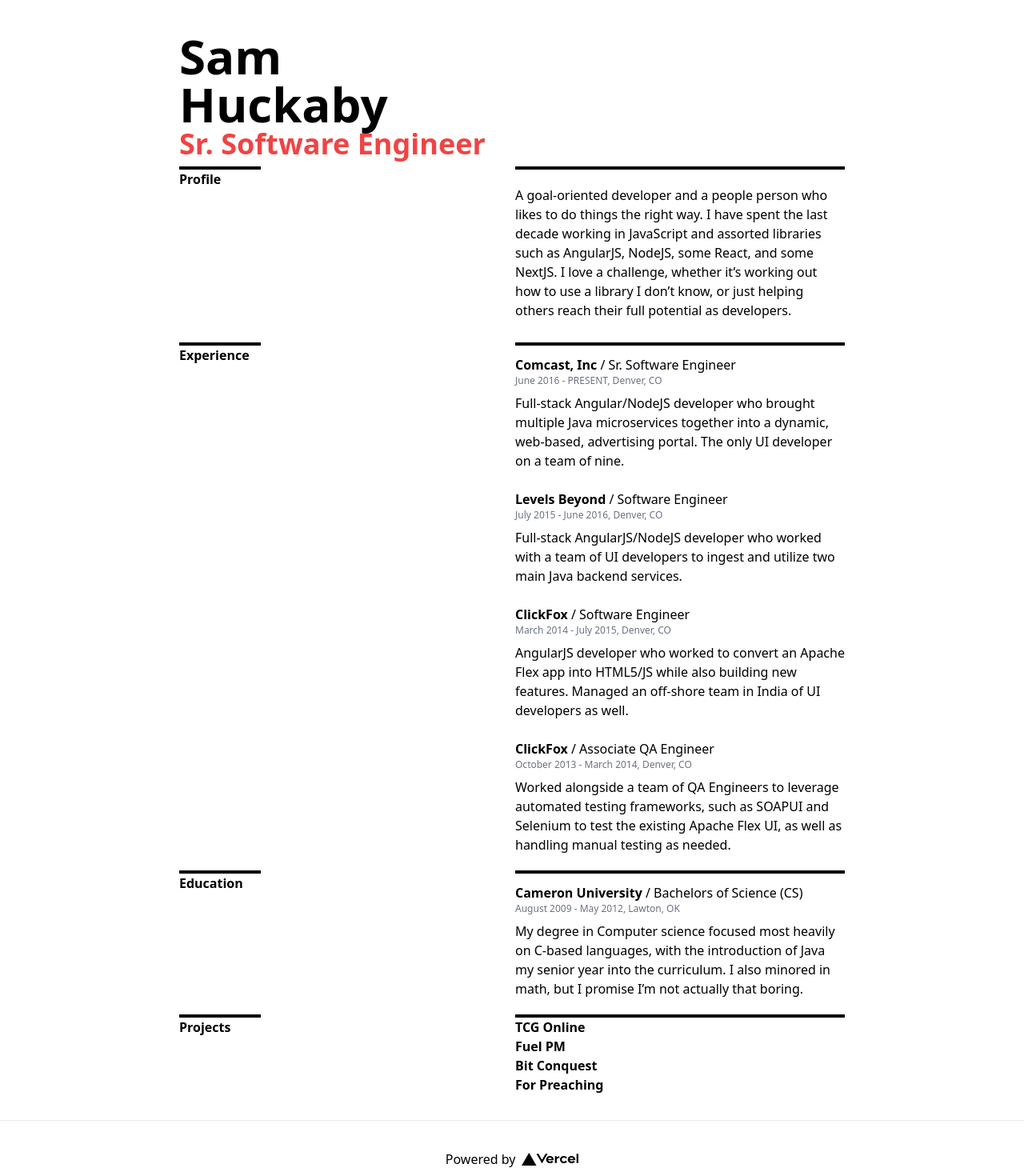
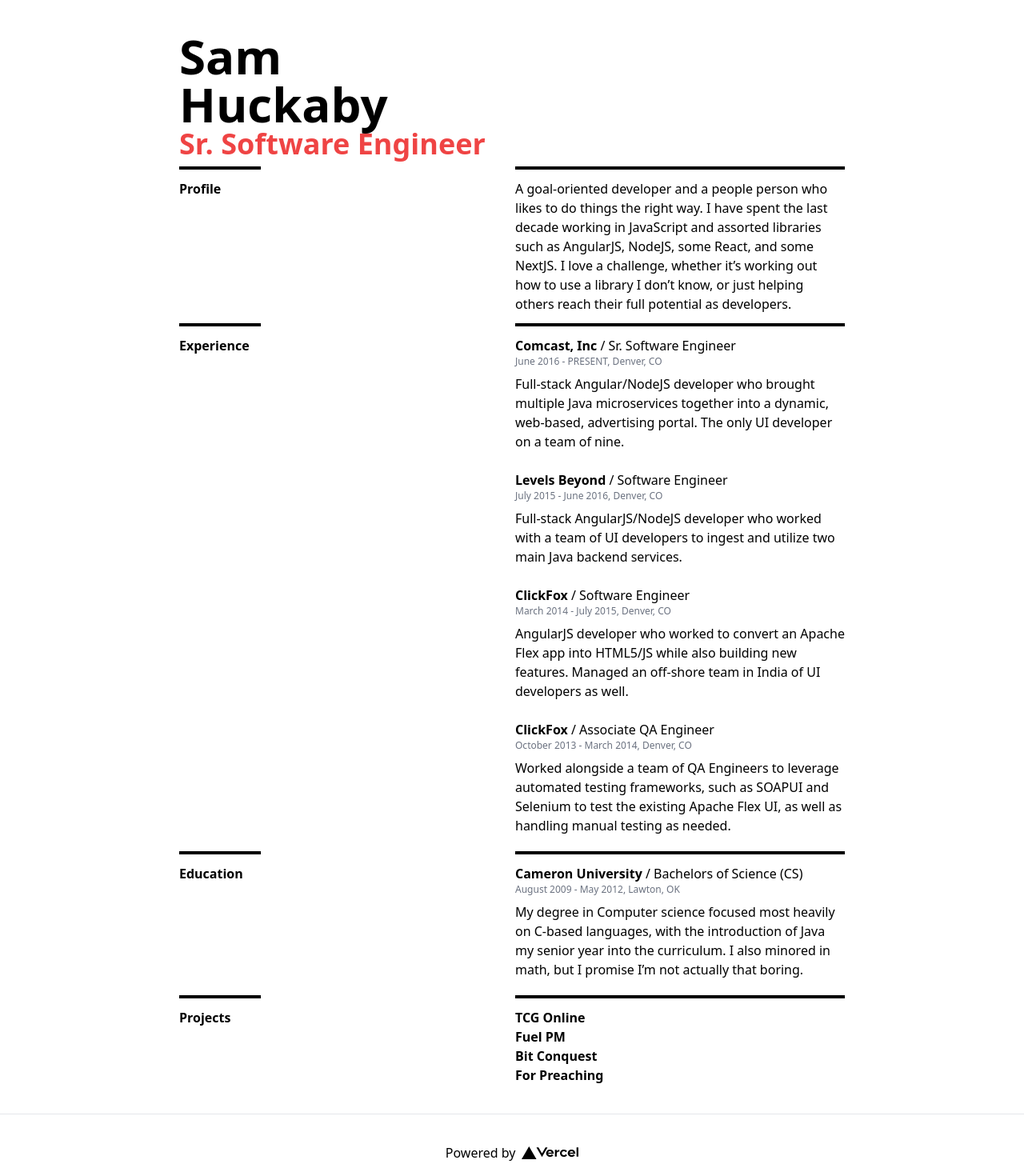
Before and after one commit to sam-huckaby/samhuckaby.com, a Next.js app: page / in a window 1280 px wide. Shown: the top 1470 px of the page at 80% size. Built offline with nearby package versions, Linux system fonts and the light colour scheme.

Commit message:
correct the padding throughout

```diff
--- a/pages/index.js
+++ b/pages/index.js
@@ -19,13 +19,13 @@
           {/* <button className="bg-blue-500 hover:bg-blue-700 text-white font-bold py-2 px-4 rounded">Get In Touch</button>
           <p className="text-xs">(working button coming soon)</p> */}
         </div>
-        <div className={`${styles['label-top-border']} font-bold`}>
+        <div className={`${styles['label-top-border']} font-bold pt-3 pb-1`}>
           <p>Profile</p>
         </div>
-        <div className="pt-5 pb-5 border-t-4 border-black">
+        <div className="pt-3 pb-1 border-t-4 border-black">
           <p>A goal-oriented developer and a people person who likes to do things the right way. I have spent the last decade working in JavaScript and assorted libraries such as AngularJS, NodeJS, some React, and some NextJS. I love a challenge, whether it’s working out how to use a library I don’t know, or just helping others reach their full potential as developers.</p>
         </div>
-        <div className={`${styles['label-top-border']} font-bold`}>
+        <div className={`${styles['label-top-border']} font-bold pt-3 pb-1`}>
           <p>Experience</p>
         </div>
         <div className="border-t-4 border-black flex flex-col">
@@ -50,7 +50,7 @@
             <div className="pt-2 pb-2">Worked alongside a team of QA Engineers to leverage automated testing frameworks, such as SOAPUI and Selenium to test the existing Apache Flex UI, as well as handling manual testing as needed.</div>
           </div>
         </div>
-        <div className={`${styles['label-top-border']} font-bold`}>
+        <div className={`${styles['label-top-border']} font-bold pt-3 pb-1`}>
           <p>Education</p>
         </div>
         <div className="border-t-4 border-black flex flex-col">
@@ -60,10 +60,10 @@
             <div className="pt-2 pb-2">My degree in Computer science focused most heavily on C-based languages, with the introduction of Java my senior year into the curriculum. I also minored in math, but I promise I’m not actually that boring.</div>
           </div>
         </div>
-        <div className={`${styles['label-top-border']} font-bold`}>
+        <div className={`${styles['label-top-border']} font-bold pt-3 pb-1`}>
           <p>Projects</p>
         </div>
-        <div className="border-t-4 border-black flex flex-col">
+        <div className="border-t-4 border-black flex flex-col pt-3 pb-1">
           <p className="font-bold">TCG Online</p>
           <p className="font-bold">Fuel PM</p>
           <p className="font-bold">Bit Conquest</p>
```
